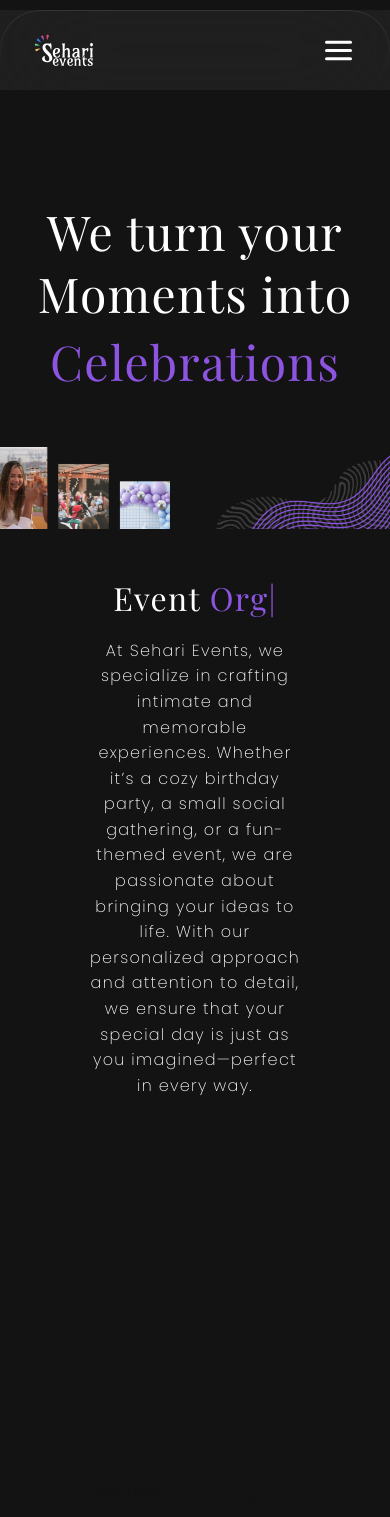
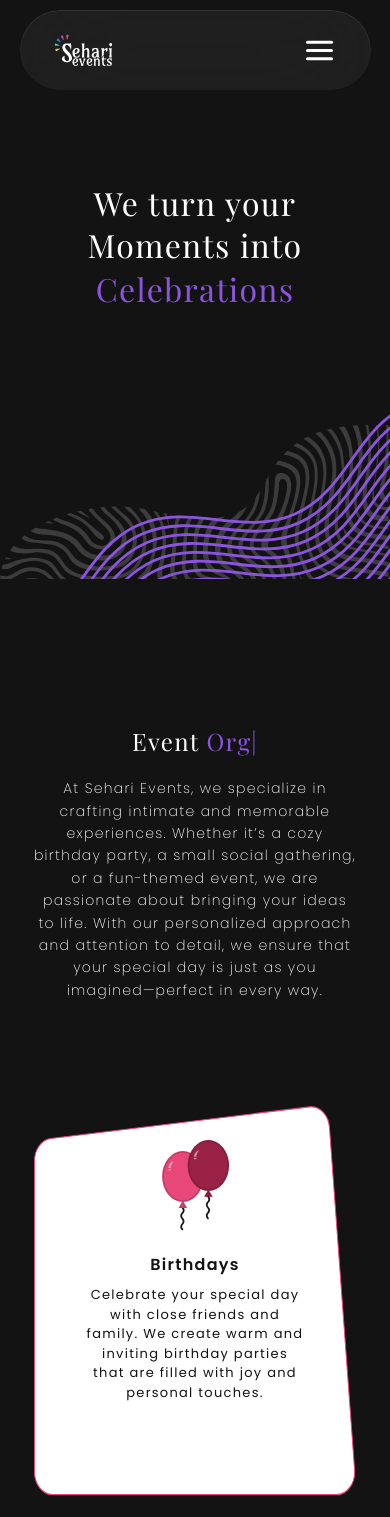
Before and after one commit to onlyveen/sehari-events, a Next.js app: page / in a window 390 px wide. Shown: the top 1517 px of the page. Built offline with nearby package versions, Linux system fonts and the light colour scheme; a web font is replaced by a local one.

Commit message:
responsive.

```diff
--- a/src/app/components/Header.jsx
+++ b/src/app/components/Header.jsx
@@ -6,7 +6,8 @@ const Header = () => {
         into <p>Celebrations</p></h1>
         {/* <p>At Sehari Events, we craft intimate, memorable experiences with personalized attention, ensuring your cozy birthday, social gathering, themed event, or small-scale party is exactly as you envisioned—perfect in every way.</p> */}
       </div>
-        <img src="./headerLower.png"/>
+        <img className="deskOnly" src="./headerLower.png"/>
+        <img className="mobOnly" src="./headerLower.svg"/>
     </div>
   );
 };
--- a/src/app/styles/_about.scss
+++ b/src/app/styles/_about.scss
@@ -1,7 +1,7 @@
 #About {
   padding: 150px 0;
   @include responsive(phone) {
-    padding: 50px 0;
+    padding: 100px 0;
   }
   .aboutText {
     padding: 50px 0 ;
@@ -9,13 +9,17 @@
     text-align: center;
     @include responsive(phone) {
       margin-top: 0;
-      padding: 0px 0 150px;
+      // padding: 0px 0 150px;
     }
     p{
       margin: 24px auto;
       max-width: 60%;
       font-size: 16px;
       line-height: 1.6;
+      @include responsive(phone) {
+        font-size: 14px;
+        max-width: 90%;
+      }
     }
     .typing-text{
       color: var(--color-lav-purple);
@@ -27,6 +31,9 @@
     align-items: center;
     flex-wrap: wrap;
     justify-content: center;
+    @include responsive(phone) {
+      flex-direction: column;
+    }
     .serviceItem{
       width: calc(33.333% - 48px * 3/2);
       background-repeat: no-repeat;
@@ -40,6 +47,9 @@
       color: var(--color-text-black);
       gap: 12px;
       position: relative;
+      @include responsive(phone) {
+        width: 90%;
+      }
       >*{
         z-index: 1;
         position: relative;
--- a/src/app/styles/_footer.scss
+++ b/src/app/styles/_footer.scss
@@ -10,6 +10,10 @@
       text-align: center;
       p{
         max-width: 60%;
+        @include responsive(phone) {
+          font-size: 14px;
+          max-width: 90%;
+        }
       }
       .btn{
         color: var(--color-dark-purple);
@@ -20,6 +24,15 @@
     padding: 100px 0;
     &.griddo{
       padding-bottom: 0;
+      @include responsive(phone) {
+        padding: 0 32px;
+        .soci{
+
+          p,a,span{
+            font-size: 12px;
+          }
+        }
+      }
     }
     display: flex;
     gap: 64px;
--- a/src/app/styles/_header.scss
+++ b/src/app/styles/_header.scss
@@ -1,6 +1,18 @@
 #header {
   padding: 0;
 
+  .deskOnly{
+    display: block;
+    @include responsive(phone) {
+      display: none;
+    }
+  }
+  .mobOnly{
+    display: none;
+    @include responsive(phone) {
+      display: block;
+    }
+  }
   .HContainer {
     display: flex;
     flex-direction: column;
@@ -11,7 +23,7 @@
     text-align: center;
     @include responsive(phone) {
       flex-direction: column;
-      padding: 200px 16px 50px;
+      padding: 150px 0 50px;
     }
     >p{
       font-size: 18px;
@@ -26,6 +38,10 @@
       font-size: 48px;
       line-height: 1.3;
       font-family: var(--font-heading);
+      @include responsive(phone) {
+        font-size: 32px;
+        padding: 32px;
+      }
       >p{
         color: var(--color-lav-purple);
       }
--- a/src/app/styles/_nav.scss
+++ b/src/app/styles/_nav.scss
@@ -9,6 +9,7 @@
   justify-content: center;
   @include responsive(phone) {
     top: 0;
+    padding-bottom: 10px;
   }
   .container {
     display: flex;
@@ -22,30 +23,30 @@
     // box-shadow: 0px 4px 15px 0px rgba(0, 0, 0, 0.15);
     position: relative;
     @include responsive(phone) {
-      border-radius: 0;
+      max-width: 90%;
       flex-wrap: wrap;
       padding: 8px 32px;
       height: 80px;
       transition: all 0.5s ease-in-out;
       overflow: hidden;
     }
-
     &::before {
       content: "";
       pointer-events: none;
       user-select: none;
       position: absolute;
-    border-radius: 50px;
+      border-radius: 50px;
 
       inset: 0px;
       padding: 1px;
       background: linear-gradient(
         rgba(255, 255, 255, 0.1),
         rgba(255, 255, 255, 0)
-      );
-      -webkit-mask: linear-gradient(black, black) content-box content-box,
+        );
+        -webkit-mask: linear-gradient(black, black) content-box content-box,
         linear-gradient(black, black);
-      -webkit-mask-composite: xor;
+        -webkit-mask-composite: xor;
+
     }
     .logo {
       height: 60px;
@@ -97,7 +98,7 @@
         @include responsive(phone) {
           &.menu {
             flex-direction: column;
-            padding-top: 64px;
+            padding-top: 32px;
             li {
               flex: 1;
               a {
@@ -141,7 +142,9 @@
   }
   &.opened {
     .container {
-      height: 100vh;
+      padding-top: 32px;
+      height: 70vh;
+      justify-content: flex-start;
     }
   }
 }
--- a/src/app/styles/_portfolio.scss
+++ b/src/app/styles/_portfolio.scss
@@ -3,7 +3,7 @@
     background: #fff;
     color: var(--color-text-black);
     @include responsive(phone) {
-      padding: 50px 0;
+      padding: 100px 0;
     }
     .aligner{
         text-align: center;
@@ -14,6 +14,10 @@
         p{
             max-width: 60%;
             margin-top: 32px;
+            @include responsive(phone) {
+              font-size: 14px;
+              max-width: 90%;
+            }
         }
     }
     .marquee {
--- a/src/app/styles/_testimonials.scss
+++ b/src/app/styles/_testimonials.scss
@@ -4,7 +4,10 @@
     color: var(--color-text-black);
     background: var(--color-light-grad);
     @include responsive(phone) {
-      padding: 50px 0;
+      padding: 100px 0;
+      .container{
+        padding: 0;
+      }
     }
     .aligner{
         text-align: center;
@@ -15,12 +18,24 @@
         p{
             max-width: 60%;
             margin-top: 16px;
+            @include responsive(phone) {
+                font-size: 14px;
+                max-width: 90%;
+              }
         }
     }
     .testimonial-cards {
 
         columns: 3;
         gap: 32px;
+        @include responsive(phone) {
+            display: flex;
+            max-width: 100%;
+            overflow: auto;
+            padding: 0 32px;
+            align-items: flex-start;
+          }
+
 
         .testimonial-card {
             background-color: white;
@@ -35,6 +50,14 @@
             -o-break-inside:avoid;
             -ms-break-inside:avoid;
             break-inside:avoid;
+
+            @include responsive(phone) {
+                padding: 24px;
+                border: solid 1px #fff;
+                flex: unset;
+                min-width: 80%;
+                width: 80%;
+              }
         }
         .person{
             display: flex;
@@ -55,11 +78,17 @@
             font-weight: 600;
             font-size: 1.2em;
             margin-bottom: 15px;
+            @include responsive(phone) {
+                font-size: 14px;
+            }
         }
 
         .testimonial-card p {
             font-size: 14px;
             line-height: 1.5;
+            @include responsive(phone) {
+                font-size: 13px;
+            }
         }
     }
 }
--- a/src/app/styles/_why.scss
+++ b/src/app/styles/_why.scss
@@ -3,22 +3,36 @@
     background-size: cover;
     padding: 150px;
     @include responsive(phone) {
-      padding: 50px 0;
+      padding: 100px 0;
+      .container{
+        padding: 0;
+      }
     }
     .whyText {
       font-weight: 200;
       text-align: center;
       @include responsive(phone) {
         margin-top: 0;
-        padding: 0px 0 150px;
       }
 
       .whyItems{
         display: flex;
         gap: 48px;
         margin-top: 64px;
+        @include responsive(phone) {
+          max-width: 100%;
+          overflow: auto;
+          padding: 0 32px;
+        }
         .whyItem{
             flex: .25 0 0;
+            @include responsive(phone) {
+              padding: 24px;
+              border: solid 1px #fff;
+              flex: unset;
+              min-width: 70%;
+              width: 70%;
+            }
             h4{
                 font-size: 18px;
                 margin-bottom: 8px;
--- a/src/app/styles/styles.scss
+++ b/src/app/styles/styles.scss
@@ -191,12 +191,18 @@ h3.title{
   font-size: 32px;
   font-family: var(--font-heading);
   color: #fff;
+   @include responsive(phone) {
+    font-size: 24px;
+  }
 }
 h3.ltitle{
   font-size: 32px;
   font-weight: bold;
   font-family: var(--font-heading);
   color: var(--color-purple);
+   @include responsive(phone) {
+    font-size: 24px;
+  }
 }
 .topMost {
   padding-top: 200px;
```
Also changed, not shown: public/headerLower.svg (added).
